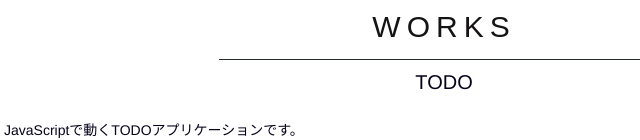
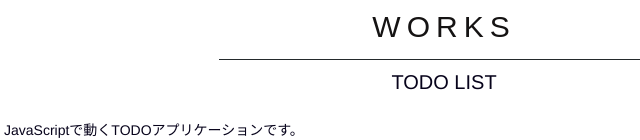
Before and after one commit to doom50/project1, a plain HTML site: page works.html in a window 1280 px wide. Shown: the part 660-800 px from the top of the page, 196-836 px from the left. Drawn offline with nearby package versions, Linux system fonts and the light colour scheme.

Commit message:
works fixed

```diff
--- a/works.html
+++ b/works.html
@@ -39,7 +39,7 @@
 
             <div id="app" class="todo_container">
                 <div class="container">
-                    <h2>TODO</h2>
+                    <h2>TODO LIST</h2>
                     <p class="dips">JavaScriptで動くTODOアプリケーションです。<br>
                         以下の操作が可能です。
                         テキストボックスへの記述<br>
```
